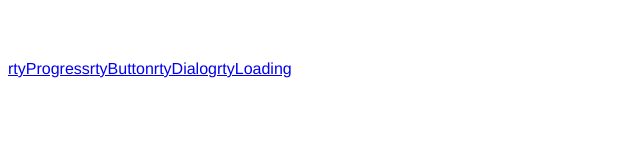
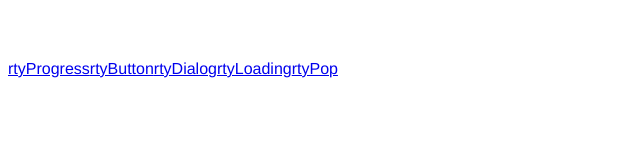
Before and after one commit to jgsrty/rty-vue-components, a Vue app: page /rtyDialog in a window 1280 px wide. Shown: the top 160 px of the page, without its empty margins (0-640 px from the left). Built offline with nearby package versions, Linux system fonts and the light colour scheme.

Commit message:
添加rtyPop气泡提示组件，版本更新至0.1.0

```diff
--- a/package.json
+++ b/package.json
@@ -1,6 +1,6 @@
 {
   "name": "rty-vue-components",
-  "version": "0.0.9",
+  "version": "0.1.0",
   "description": "A Vue.js project",
   "author": "573850993@qq.com",
   "private": false,
--- a/src/components/index.js
+++ b/src/components/index.js
@@ -5,11 +5,13 @@ import rtyProgress from './rtyProgress/index.vue'
 import rtyButton from './rtyButton/index.vue'
 import rtyDialog from './rtyDialog/index.vue'
 import rtyLoading from './rtyLoading/index.vue'
+import rtyPop from './rtyPop/index.vue'
 
 export {
   testHello,
   rtyProgress,
   rtyButton,
   rtyDialog,
-  rtyLoading
+  rtyLoading,
+  rtyPop
 }
--- /dev/null
+++ b/src/components/rtyPop/index.vue
@@ -0,0 +1,53 @@
+<template>
+  <transition name="fade">
+    <div class="rty-pop flex-center-center" v-show="visible">
+      <div class="pop">{{text}}</div>
+    </div>
+  </transition>
+</template>
+
+<script>
+export default {
+  props: {
+    visible: {
+      type: Boolean,
+      default: false
+    },
+    text: {
+      type: String,
+      default: "气泡提示"
+    },
+    fade: {
+      type: Number,
+      default: 1500
+    }
+  },
+  watch: {
+    visible(val) {
+      if (val) {
+        setTimeout(() => {
+          this.$emit("update:visible", false);
+        },this.fade);
+      }
+    }
+  }
+};
+</script>
+
+<style scoped lang="scss">
+.rty-pop {
+  position: fixed;
+  top: 0;
+  bottom: 0;
+  left: 0;
+  right: 0;
+  z-index:2018;
+  background: rgba(255, 255, 255, 0);
+  .pop {
+    color: #fff;
+    background: rgba(0, 0, 0, 0.8);
+    padding: 10px;
+    border-radius: 6px;
+  }
+}
+</style>
--- a/src/example/index.vue
+++ b/src/example/index.vue
@@ -4,6 +4,7 @@
     <router-link :to="'rtyButton'">rtyButton</router-link>
     <router-link :to="'rtyDialog'">rtyDialog</router-link>
     <router-link :to="'rtyLoading'">rtyLoading</router-link>
+    <router-link :to="'rtyPop'">rtyPop</router-link>
   </div>
 </template>
 
--- /dev/null
+++ b/src/example/rtyPop.vue
@@ -0,0 +1,19 @@
+<template>
+  <div>
+    <rty-button :text="'打开气泡提示'" :type="'primary'" @click="showPop=true"></rty-button>
+    <rty-pop :visible.sync="showPop" :fade="2500" :text="'信息已提交，请耐心等待'"></rty-pop>
+  </div>
+</template>
+
+<script>
+export default {
+  data() {
+    return {
+      showPop: false
+    };
+  }
+};
+</script>
+
+<style scoped>
+</style>
--- a/src/main.js
+++ b/src/main.js
@@ -4,11 +4,13 @@ import Vue from 'vue'
 import App from './App'
 import router from './router'
 // rty-vue-components
-import { rtyButton, rtyProgress, rtyDialog, rtyLoading } from "@/components";
+import { rtyButton, rtyProgress, rtyDialog, rtyLoading, rtyPop } from "@/components";
 Vue.component('rtyButton',rtyButton)
 Vue.component('rtyProgress',rtyProgress)
 Vue.component('rtyDialog',rtyDialog)
 Vue.component('rtyLoading',rtyLoading)
+Vue.component('rtyLoading',rtyLoading)
+Vue.component('rtyPop',rtyPop)
 Vue.config.productionTip = false
 
 /* eslint-disable no-new */
--- a/src/router/index.js
+++ b/src/router/index.js
@@ -5,6 +5,7 @@ import rtyProgress from "@/example/rtyProgress";
 import rtyButton from "@/example/rtyButton";
 import rtyDialog from "@/example/rtyDialog";
 import rtyLoading from "@/example/rtyLoading";
+import rtyPop from "@/example/rtyPop";
 
 Vue.use(Router);
 
@@ -34,6 +35,11 @@ export default new Router({
       path: '/rtyLoading',
       name: 'rtyLoading',
       component: rtyLoading
+    },
+    {
+      path: '/rtyPop',
+      name: 'rtyPop',
+      component: rtyPop
     }
   ]
 });
```
Also changed, not shown: src/components/rtyPop/README.md (added), 2 other files (tests, documents, lock files or other folders).
